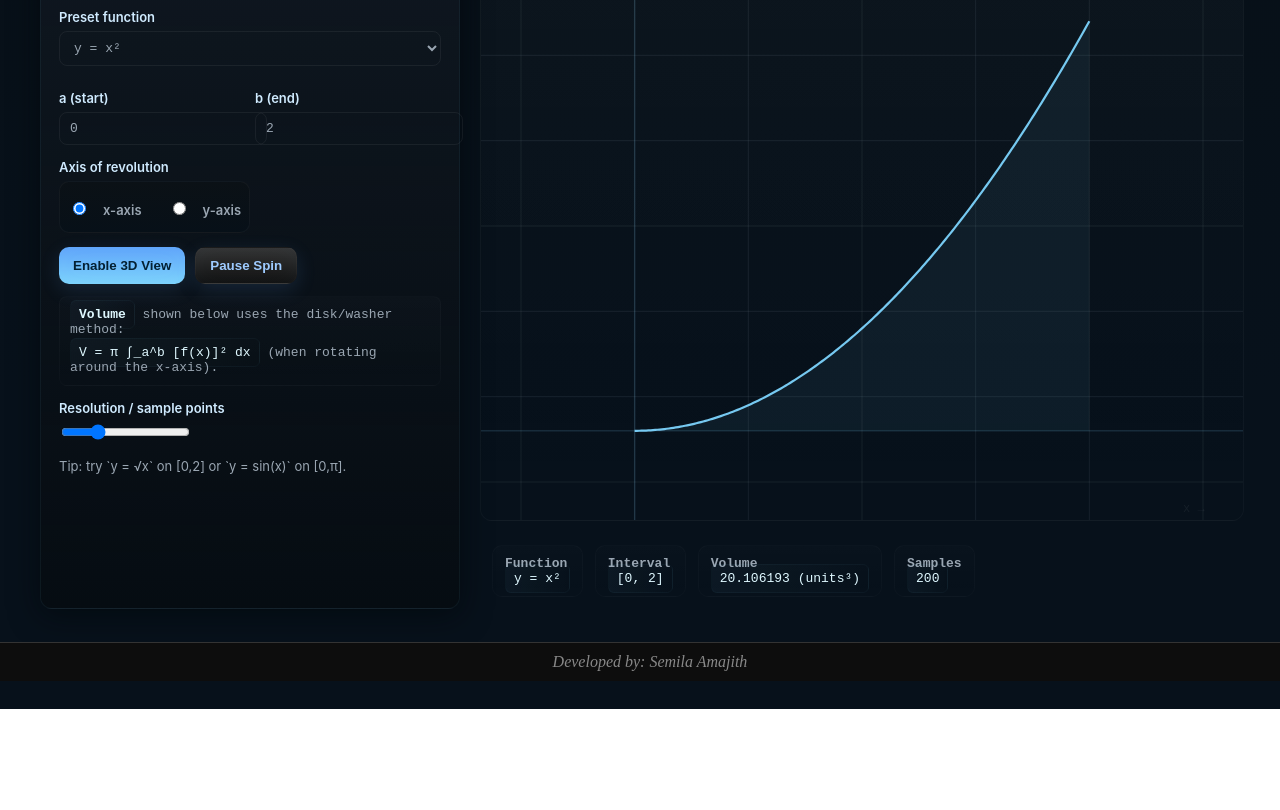
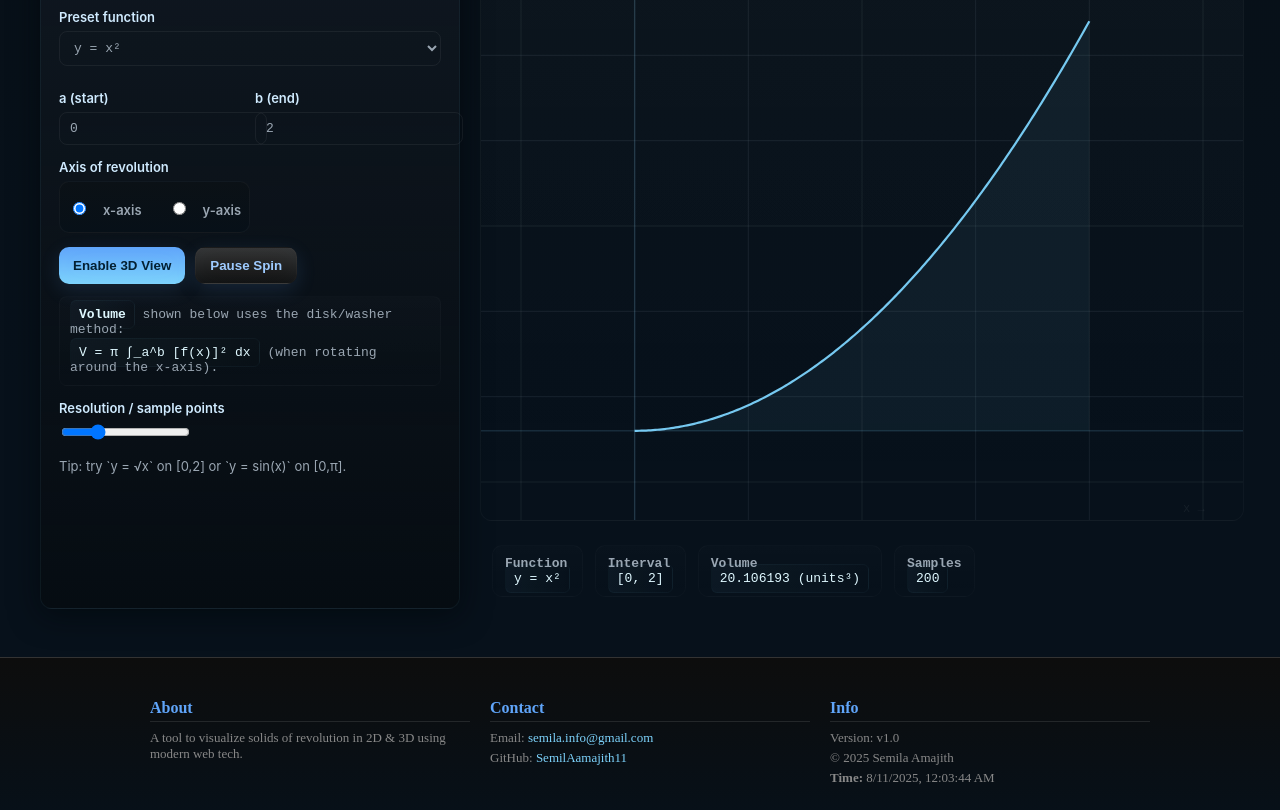
Before and after one commit to SemilAamajith11/Solid-of-Revolution, a plain HTML site: page index.html in a window 1280 px wide. Shown: the part 119-929 px from the top of the page. Before the commit the page ends 828 px from the top, so only its background shows below. Drawn offline with nearby package versions, Linux system fonts and the light colour scheme.

Commit message:
Update index.html

```diff
--- a/index.html
+++ b/index.html
@@ -38,17 +38,55 @@
 
 /* Footer Styles */
 footer {
-    text-align: center;
-    padding: 10px;
-    background: #0d0d0d;
+    background: linear-gradient(180deg, #0d0d0d, #071018);
+    padding: 20px 10px;
     border-top: 1px solid #333;
-    position: fixed;
+    color: #aaa;
+    font-family: 'Times New Roman', serif;
+    font-style: normal;
+    position: relative;
     bottom: 0;
     width: 100%;
+}
+
+.footer-container {
+    display: flex;
+    flex-wrap: wrap;
+    justify-content: space-around;
+    gap: 20px;
+    max-width: 1000px;
+    margin: 0 auto;
+}
+
+.footer-section {
+    flex: 1;
+    min-width: 200px;
+}
+
+.footer-section h4 {
+    margin-bottom: 8px;
+    color: #60a5fa;
+    font-size: 16px;
+    border-bottom: 1px solid rgba(255,255,255,0.1);
+    padding-bottom: 4px;
+}
+
+.footer-section p {
+    margin: 4px 0;
+    font-size: 13px;
     color: #888;
-    font-style: italic;
-    font-family: 'Times New Roman', serif;
 }
+
+.footer-section a {
+    color: #7dd3fc;
+    text-decoration: none;
+}
+
+.footer-section a:hover {
+    text-decoration: underline;
+}
+
+
 
   :root{
     --bg:#0b0f14;
@@ -903,7 +941,36 @@ document.addEventListener('webkitfullscreenchange', handleFullscreenChange);
 
 </script>
 
-<footer>Developed by: Semila Amajith</footer>
+<footer>
+  <div class="footer-container">
+    <div class="footer-section">
+      <h4>About</h4>
+      <p>A tool to visualize solids of revolution in 2D & 3D using modern web tech.</p>
+    </div>
+    <div class="footer-section">
+      <h4>Contact</h4>
+      <p>Email: <a href="mailto:you@example.com">semila.info@gmail.com</a></p>
+      <p>GitHub: <a href="https://github.com/SemilAamajith11" target="_blank">SemilAamajith11</a></p>
+    </div>
+    <div class="footer-section">
+      <h4>Info</h4>
+      <p>Version: v1.0</p>
+      <p>© <span id="year"></span> Semila Amajith</p>
+      <p><strong>Time:</strong> <span id="dateTime"></span></p>
+    </div>
+  </div>
+</footer>
+
+<script>
+document.getElementById("year").textContent = new Date().getFullYear();
+
+function updateDateTime() {
+  document.getElementById("dateTime").textContent =
+    new Date().toLocaleString();
+}
+setInterval(updateDateTime, 1000);
+updateDateTime();
+</script>
 
 </body>
 </html>
```
